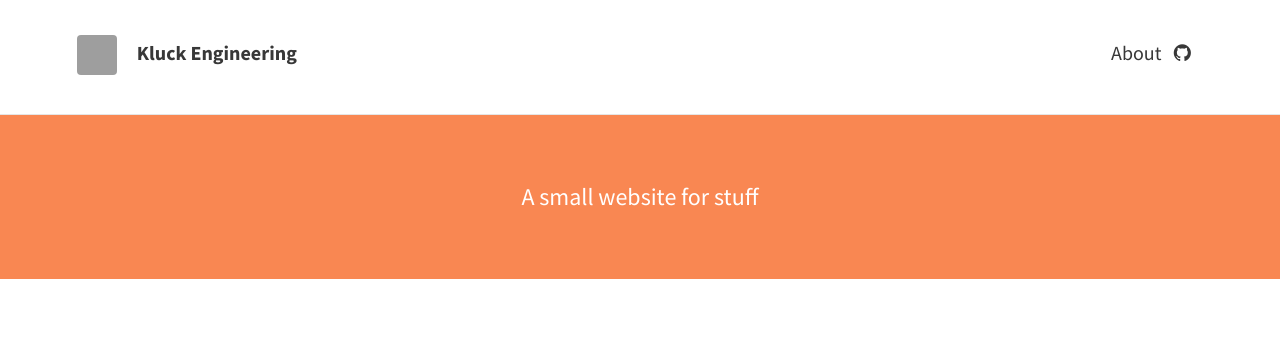
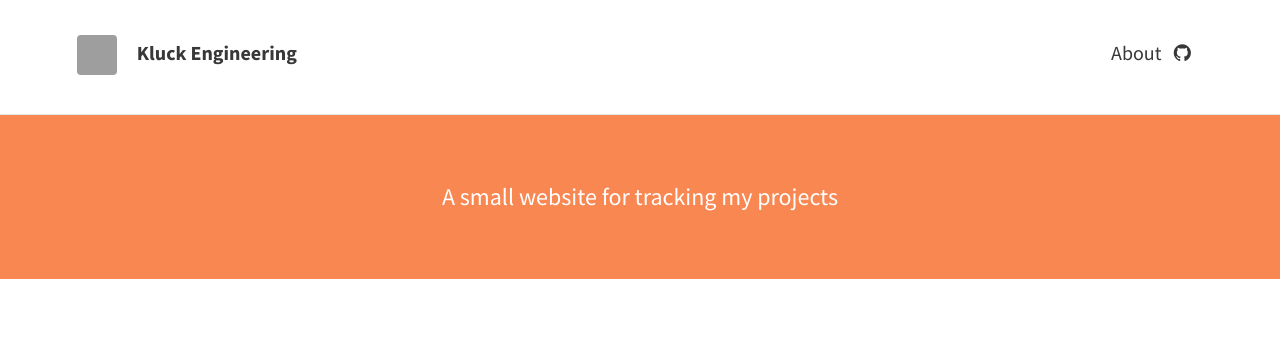
Before and after one commit to skluck/skluck.github.io, a Jekyll site: the page built from index.html, in a window 1280 px wide. Shown: the top 354 px of the page. Built offline with Jekyll 4.4.1, drawn with Linux system fonts in a browser that asks for light colours; nearby versions of some CDN libraries; the list of posts is cut into pages by our own code; grey boxes are pictures that could not be loaded.

Commit message:
Update _config.yml

```diff
--- a/_config.yml
+++ b/_config.yml
@@ -13,7 +13,7 @@ theme_settings:
 
   # Header and footer text
   header_text: >
-     <p>A small website for stuff</p>
+     <p>A small website for tracking my projects</p>
   header_text_feature_image:
   footer_text: >
    Powered by <a href="http://jekyllrb.com">Jekyll</a> with <a href="https://rohanchandra.github.io/project/type/">Type Theme</a>
```
